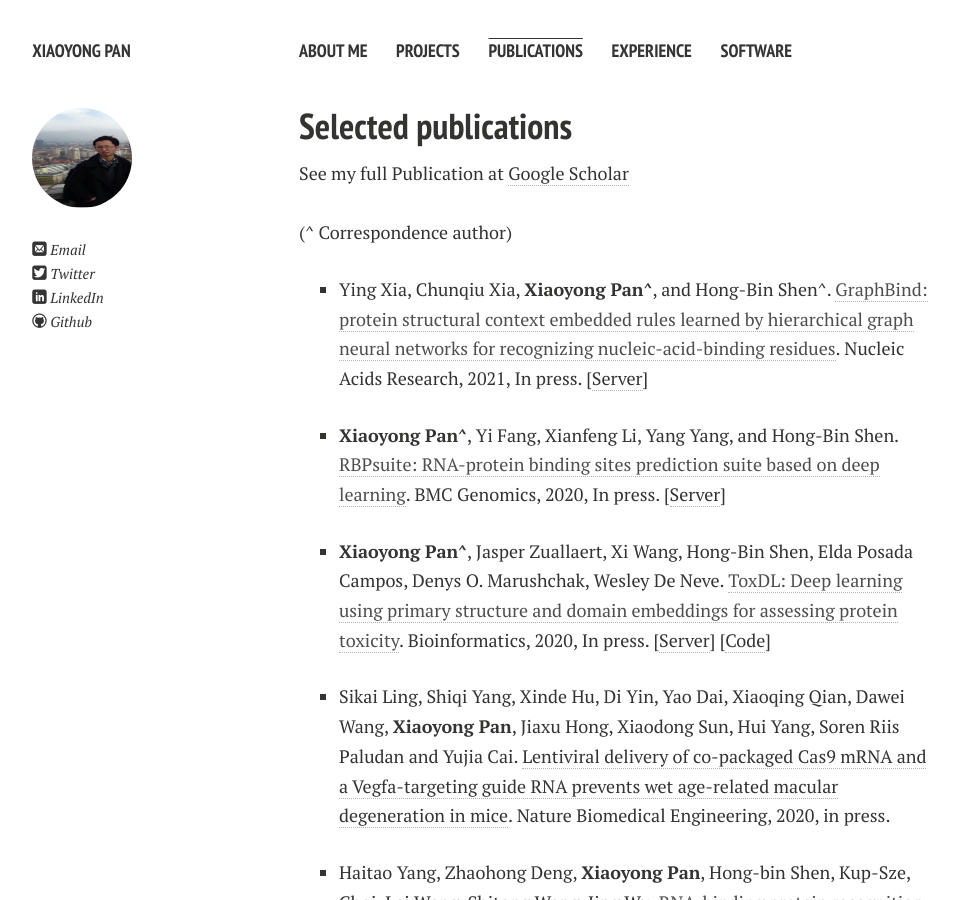
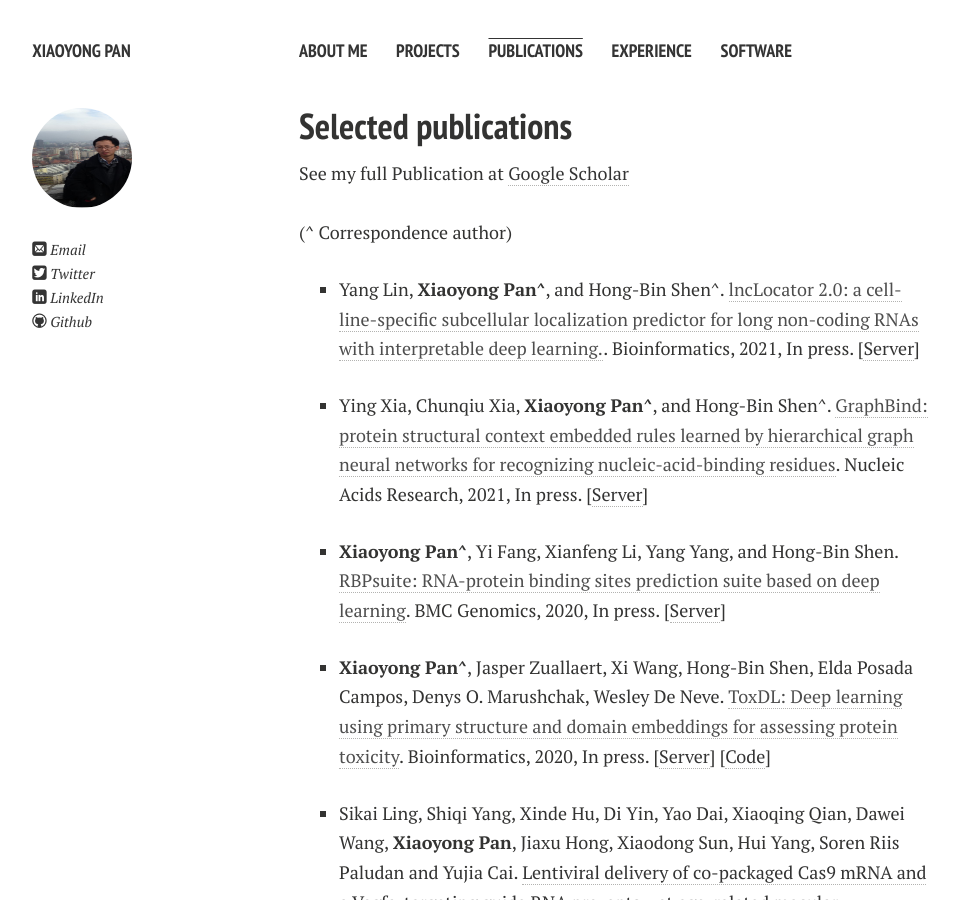
Before and after one commit to xypan1232/xypan1232.github.io, a Jekyll site: the page built from publications.md, in a window 1280 px wide and 900 px high. Shown: the whole window, without its empty margins (21-980 px from the left). Built offline with Jekyll 4.4.1, drawn with Linux system fonts in a browser that asks for light colours; nearby versions of some CDN libraries; Markdown is read by kramdown in place of the engine named in the settings.

Commit message:
Update publications.md

```diff
--- a/publications.md
+++ b/publications.md
@@ -11,6 +11,9 @@ See my full Publication at <a href="https://scholar.google.com/citations?hl=en&u
 (^ Correspondence author) <br>
 <ul>
 
+<li>
+    <p> Yang Lin, <b>Xiaoyong Pan^</b>, and Hong-Bin Shen^. <a href="">lncLocator 2.0: a cell-line-specific subcellular localization predictor for long non-coding RNAs with interpretable deep learning.</a>. Bioinformatics, 2021, In press. [<a href="http://www.csbio.sjtu.edu.cn/bioinf/lncLocator2/">Server</a>]</p>
+  </li>
 <li>
     <p> Ying Xia, Chunqiu Xia, <b>Xiaoyong Pan^</b>, and Hong-Bin Shen^. <a href="">GraphBind: protein structural context embedded rules learned by hierarchical graph neural networks for recognizing nucleic-acid-binding residues</a>. Nucleic Acids Research, 2021, In press. [<a href="http://www.csbio.sjtu.edu.cn/bioinf/GraphBind/">Server</a>]</p>
   </li>
```
